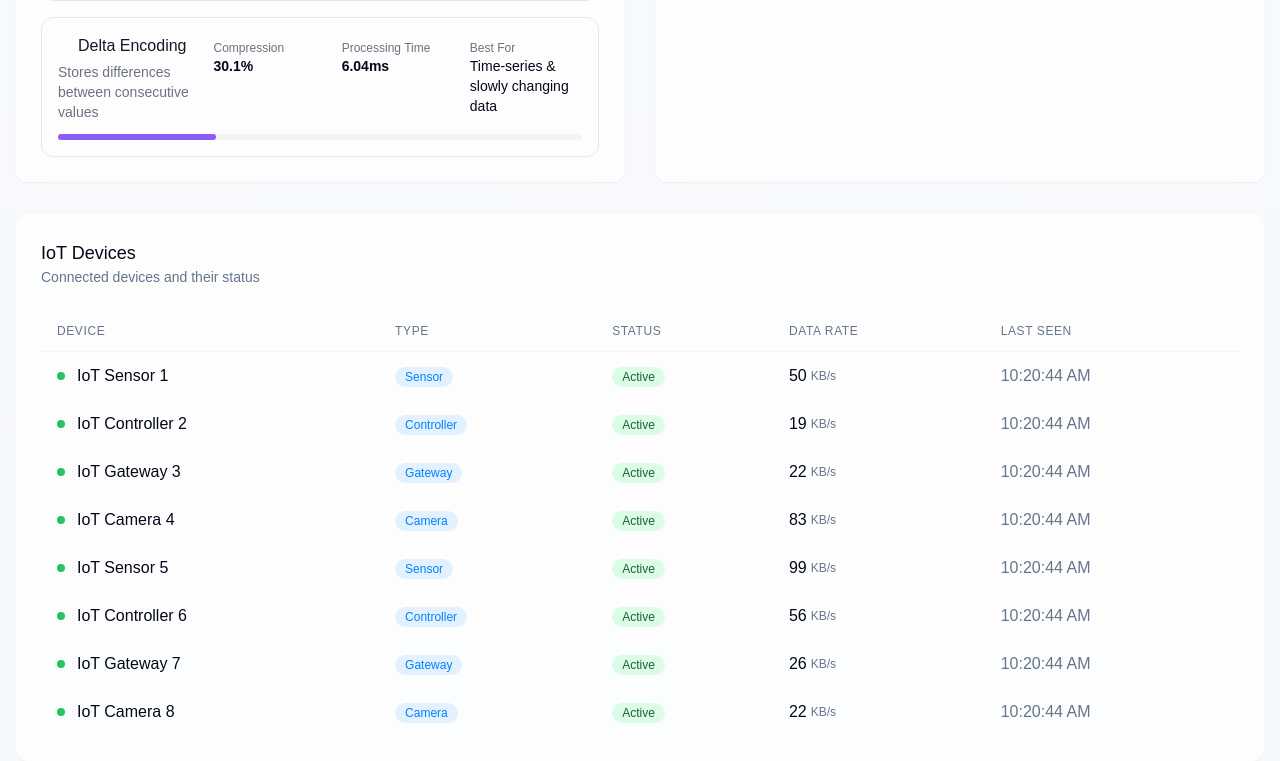
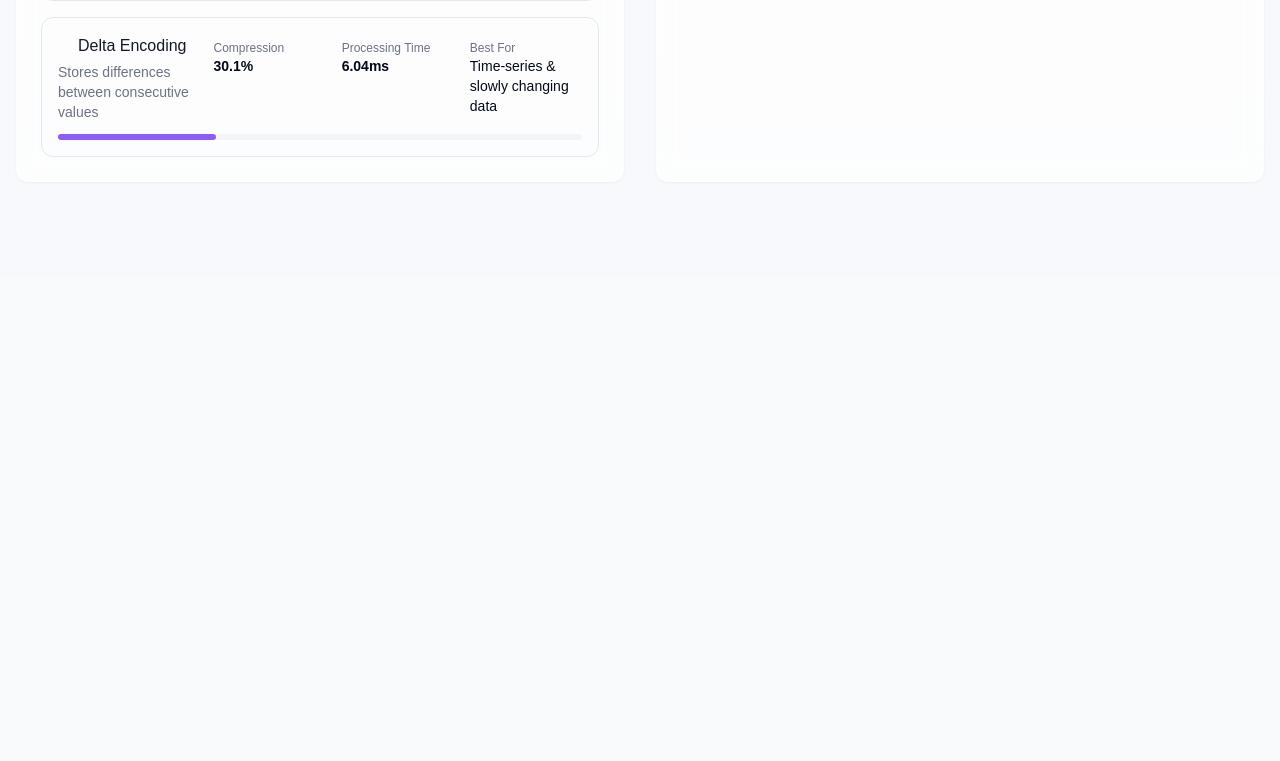
Before and after one commit to raddishbunny/real-time-iot-compression, a React (Vite) app: page / in a window 1280 px wide. Shown: the part 1283-2044 px from the top of the page. After the commit the page ends 1561 px from the top, so only its background shows below. Built offline with nearby package versions, Linux system fonts and the light colour scheme.

Commit message:
Remove device list from bottom
Remove the list of IoT devices from the bottom of the page.

```diff
--- a/src/pages/Index.tsx
+++ b/src/pages/Index.tsx
@@ -5,7 +5,6 @@ import { motion } from 'framer-motion';
 import Header from '@/components/Header';
 import CompressionStats from '@/components/CompressionStats';
 import CompressionChart from '@/components/CompressionChart';
-import DeviceList from '@/components/DeviceList';
 import AlgorithmComparison from '@/components/AlgorithmComparison';
 import SimulationControl from '@/components/SimulationControl';
 import CustomDataCompression from '@/components/CustomDataCompression';
@@ -16,7 +15,6 @@ const Index = () => {
 
   const {
     compressionResults,
-    devices,
     historicalData,
     totalDataSaved,
     totalDataProcessed,
@@ -91,10 +89,6 @@ const Index = () => {
             <AlgorithmComparison compressionResults={compressionResults} />
             <CustomDataCompression />
           </div>
-
-          <div id="devices">
-            <DeviceList devices={devices} />
-          </div>
         </div>
       </motion.main>
     </div>
```
